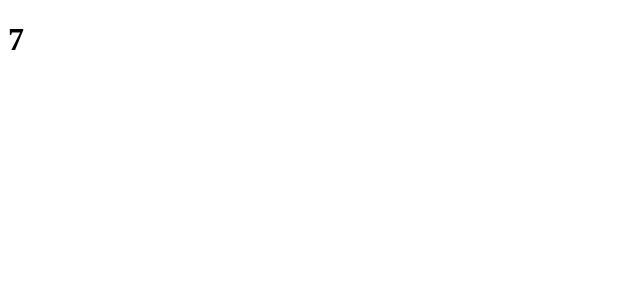
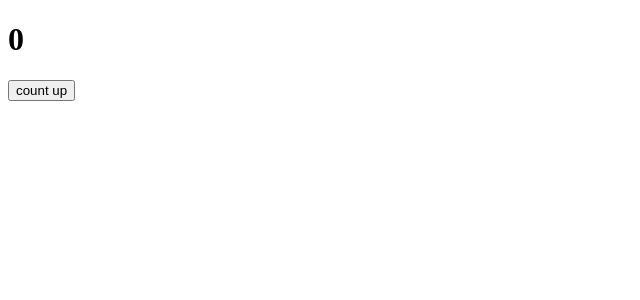
Before and after one commit to SuleymanAmangeldiyev/re_done_develhope_ex, a React (Create React App) app: page / in a window 1280 px wide. Shown: the top 300 px of the page, without its empty margins (0-640 px from the left). Built offline with nearby package versions, Linux system fonts and the light colour scheme.

Commit message:
the ex: 24( event -01) has done

```diff
--- a/src/App.jsx
+++ b/src/App.jsx
@@ -1,11 +1,11 @@
 import React, { Component } from 'react'
-import Counter from './Counter'
+import ClickCounter from './ClickCounter'
 export class App extends Component {
 
   render() {
     return (
       <div>
-        <Counter initial='1' increment='2000'/>
+        <ClickCounter />
       </div>
     )
   }
@@ -15,6 +15,6 @@ export default App
 
 
 
-// the ex: 23  (Component Lifecycle - 01)
+// the ex: 24  (Event - 01)
 
-// Modify the Counter component so that the interval is initialized within the componentDidMount life cycle method instead of the constructor. Is the constructor still required?
+// Create a ClickCounter class component that increments a counter every time a user clicks on a button. Render both the current value of the counter and the button within the ClickCounter component.
--- /dev/null
+++ b/src/ClickCounter.jsx
@@ -0,0 +1,27 @@
+import React, { Component } from 'react'
+
+export class ClickCounter extends Component {
+  constructor(props) {
+    super(props)
+
+    this.state = {
+       count: 0
+    }
+  }
+
+  addingOne (){
+    this.setState( {
+      count: this.state.count + 1
+    })
+  }
+  render() {
+    return (
+      <div>
+        <h1>{this.state.count}</h1>
+        <button onClick={() => this.addingOne()}>count up</button>
+      </div>
+    )
+  }
+}
+
+export default ClickCounter
```
